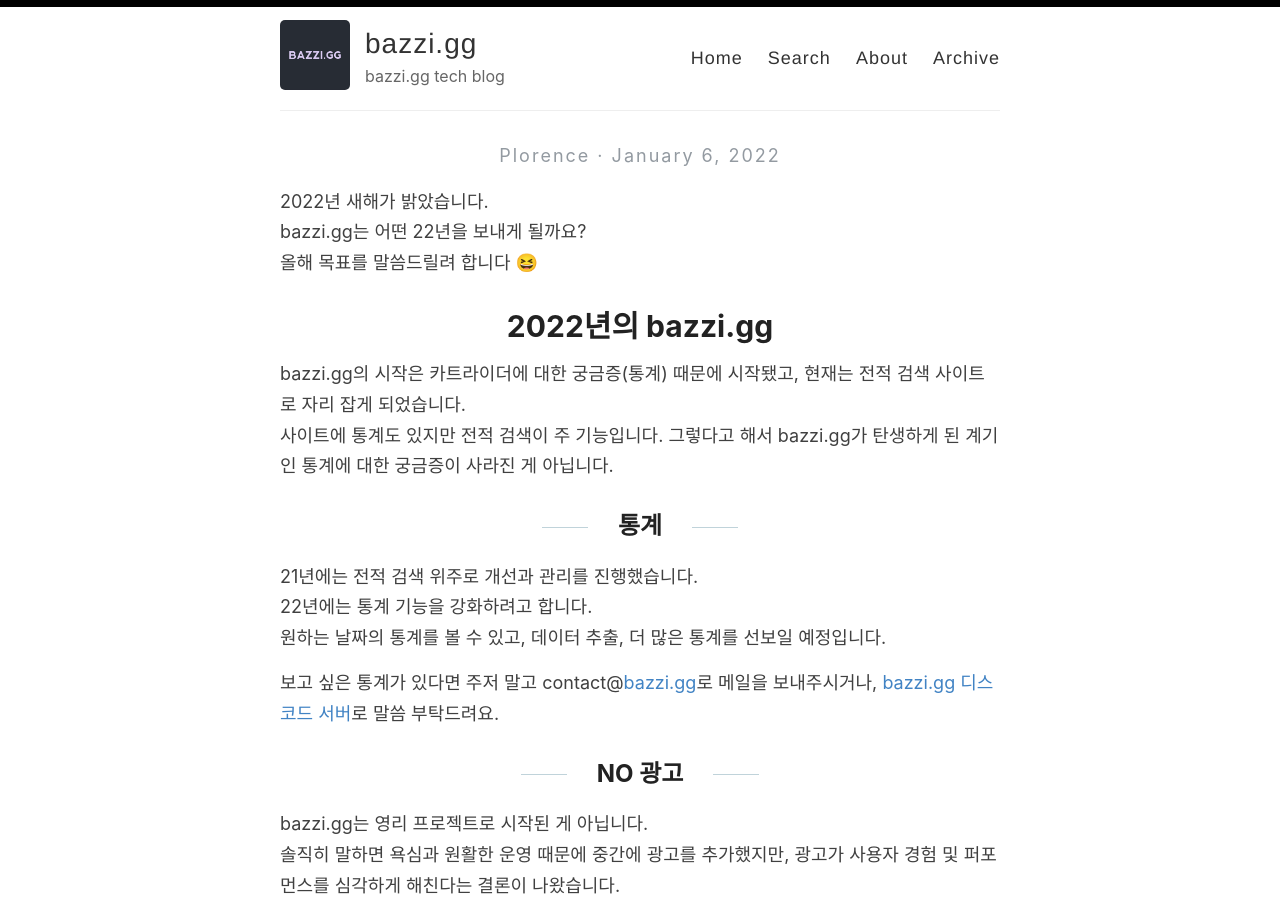
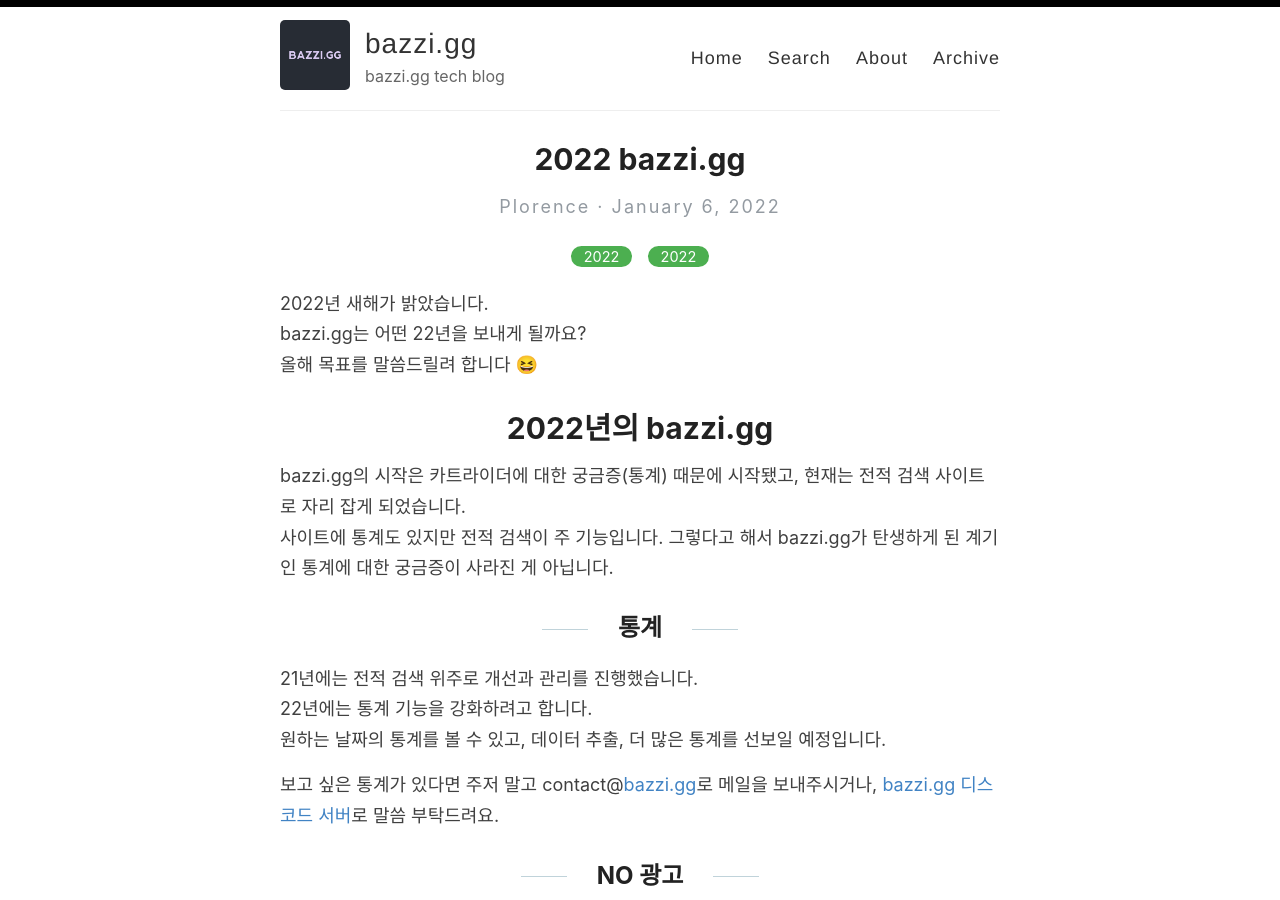
Before and after one commit to bazzi-gg/bazzi-gg.github.io, a Jekyll site: the page built from _posts/2022-01-06-2022-bazzi-gg.md, in a window 1280 px wide and 900 px high. Built offline with Jekyll 4.4.1, drawn with Linux system fonts in a browser that asks for light colours; our own code applies the rules of GitHub Pages for plain Markdown files.

Commit message:
Update 2022-01-06-2022-bazzi-gg.md

```diff
--- a/_posts/2022-01-06-2022-bazzi-gg.md
+++ b/_posts/2022-01-06-2022-bazzi-gg.md
@@ -1,7 +1,7 @@
 ---
 layout: post
 title:  2022 bazzi.gg
-categories: 2022
+categories: [2022]
 excerpt: 2022년 새해가 밝았습니다. bazzi.gg는 어떤 22년을 보내게 될까요?
 ---
 
```
